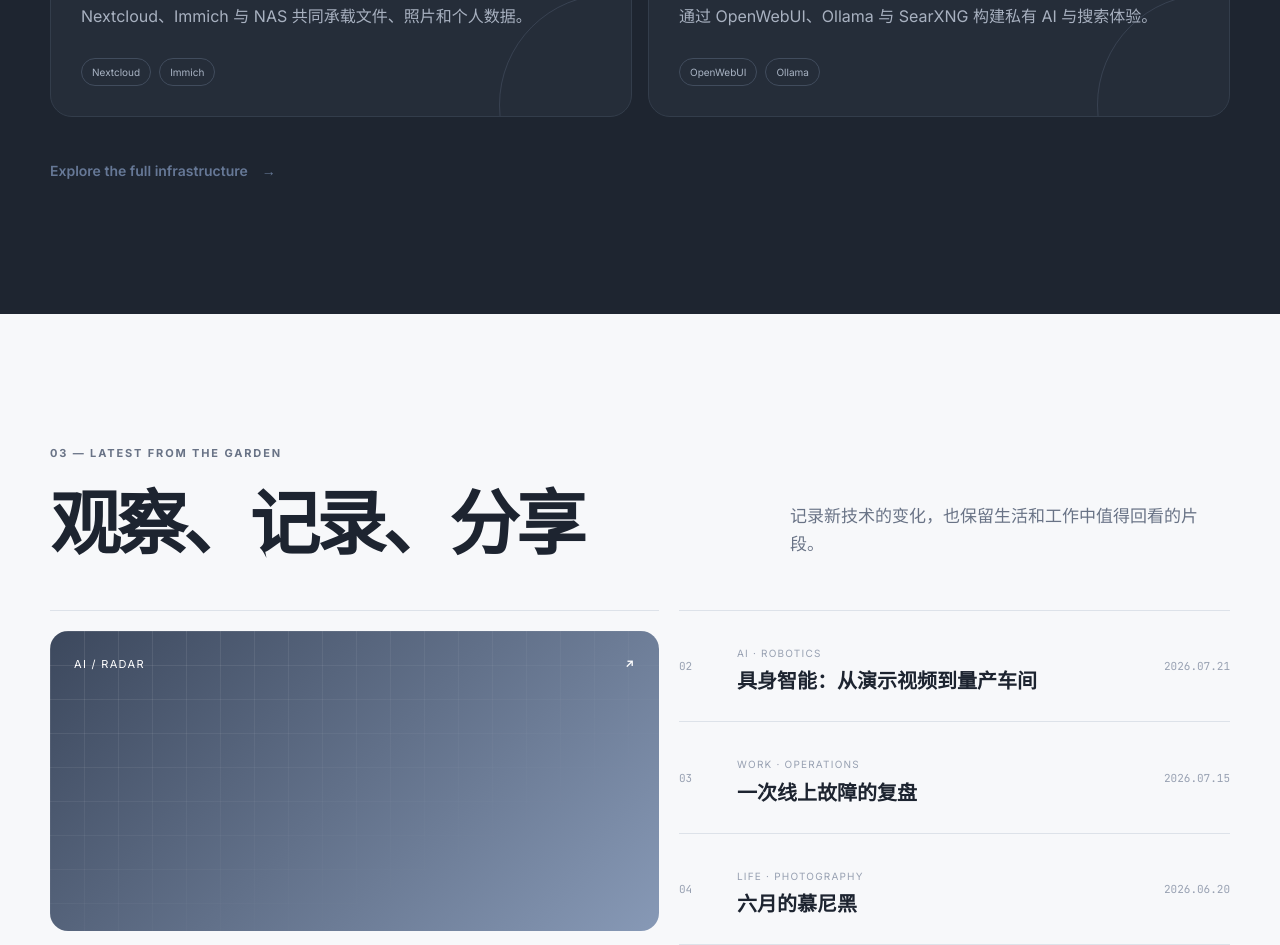
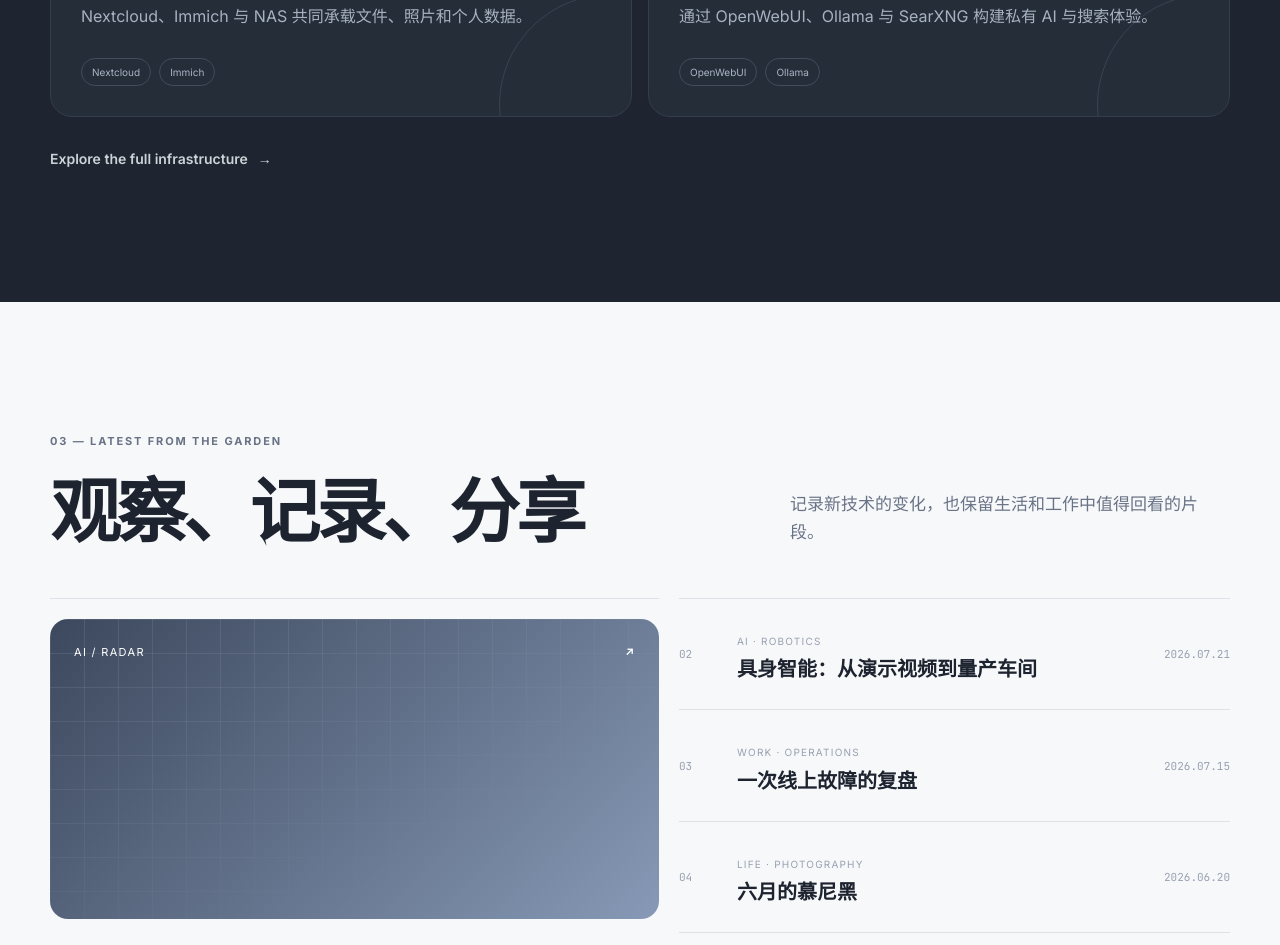
Before and after one commit to bearbobo/boorbit.com, a website: page index.html in a window 1280 px wide. Shown: the part 2707-3652 px from the top of the page. Drawn offline with Linux system fonts and the light colour scheme.

Commit message:
Update style.css
02 modification edition3

```diff
--- a/assets/style.css
+++ b/assets/style.css
@@ -257,24 +257,25 @@ body:not(.landing-page) .app{display:flex;min-height:100vh}.sidebar{width:245px;
 }
 
 .section-cta {
-  margin-top: 40px;
+  margin-top: 28px;
 }
 
 .section-cta a {
   display: inline-flex;
   align-items: center;
-  gap: 14px;
+  gap: 10px;
 
-  color: var(--accent);
+  color: inherit;
   font-size: 14px;
   font-weight: 600;
   text-decoration: none;
+  opacity: 0.85;
 
   transition: opacity 0.2s ease;
 }
 
 .section-cta a:hover {
-  opacity: 0.7;
+  opacity: 1;
 }
 
 .section-cta a span {
```
